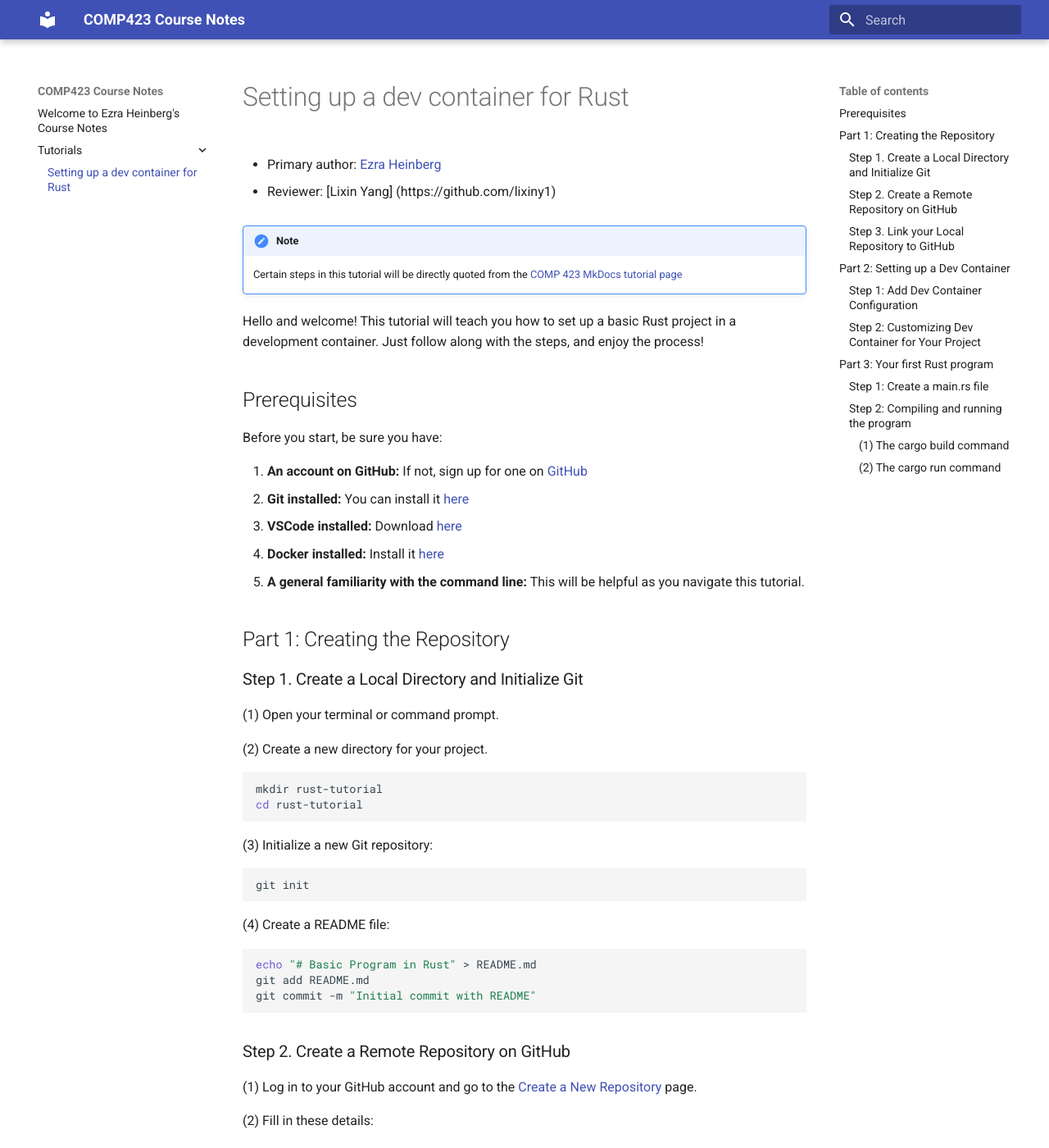
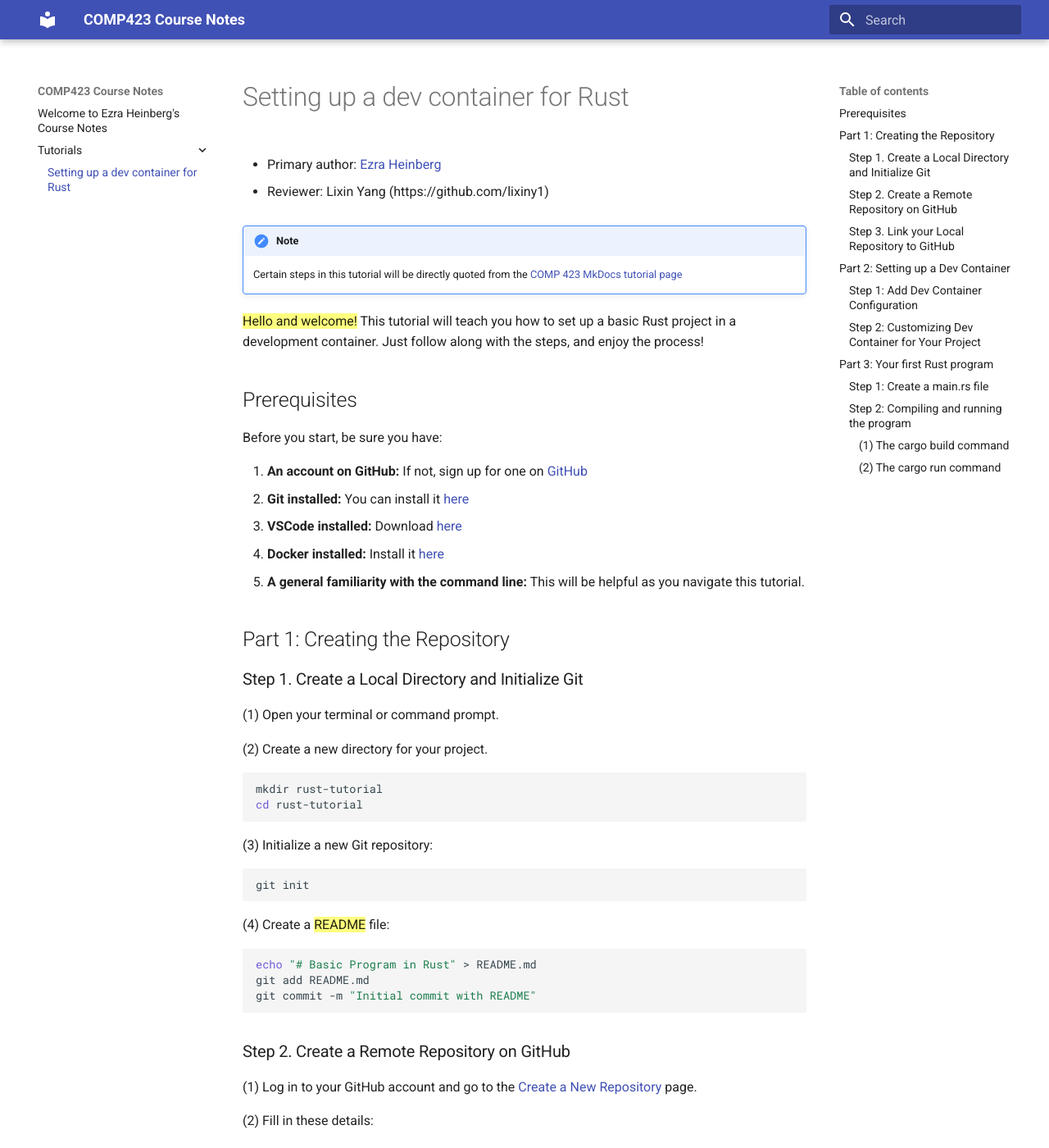
Before and after one commit to ezra45/comp423-course-notes, an MkDocs documentation site: the page built from docs/tutorials/rust-setup.md, in a window 1280 px wide and 1400 px high. Shown: the whole window at 82% size. Built offline with MkDocs 1.6.1 and Material for MkDocs 9.7.7, drawn with Linux system fonts in a browser that asks for light colours; some of the changed text lies outside the part shown.

Commit message:
made final edits

````diff
--- a/docs/tutorials/rust-setup.md
+++ b/docs/tutorials/rust-setup.md
@@ -2,13 +2,13 @@
 
 * Primary author: [Ezra Heinberg](https://github.com/ezra45)
 
-* Reviewer: [Lixin Yang] (https://github.com/lixiny1)
+* Reviewer: Lixin Yang (https://github.com/lixiny1)
 
 !!! note
 
     Certain steps in this tutorial will be directly quoted from the [COMP 423 MkDocs tutorial page](https://comp423-25s.github.io/resources/MkDocs/tutorial/)
 
-Hello and welcome! This tutorial will teach you how to set up a basic Rust project in a development container. Just follow along with the steps, and enjoy the process!
+==Hello and welcome!== This tutorial will teach you how to set up a basic Rust project in a development container. Just follow along with the steps, and enjoy the process!
 
 ## Prerequisites
 
@@ -39,7 +39,7 @@ cd rust-tutorial
 git init
 ```
 
-(4) Create a README file:
+(4) Create a ==README== file:
 
 ```shell
 echo "# Basic Program in Rust" > README.md
````
Also changed, not shown: other parts of docs/tutorials/rust-setup.md (+2 -0 lines).
